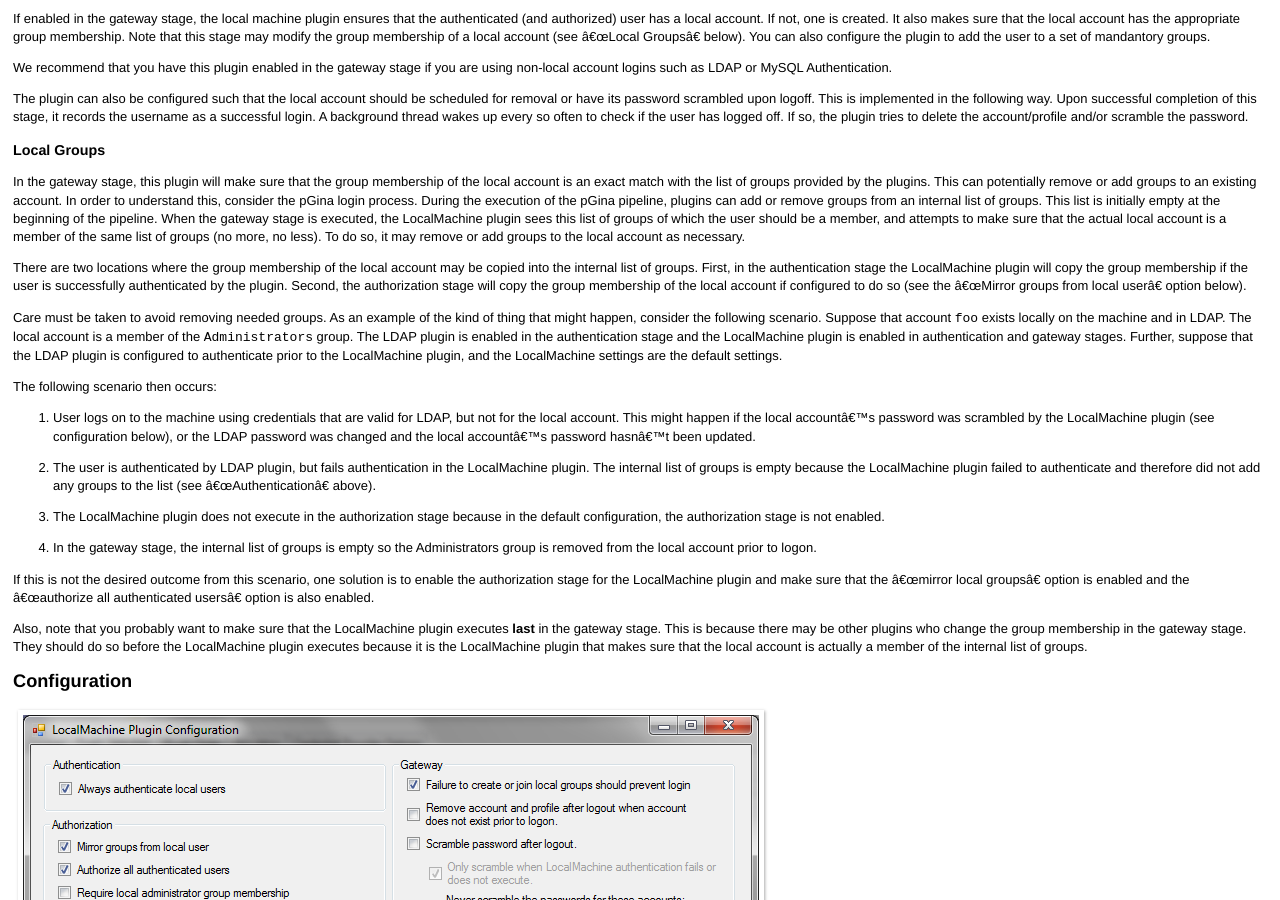
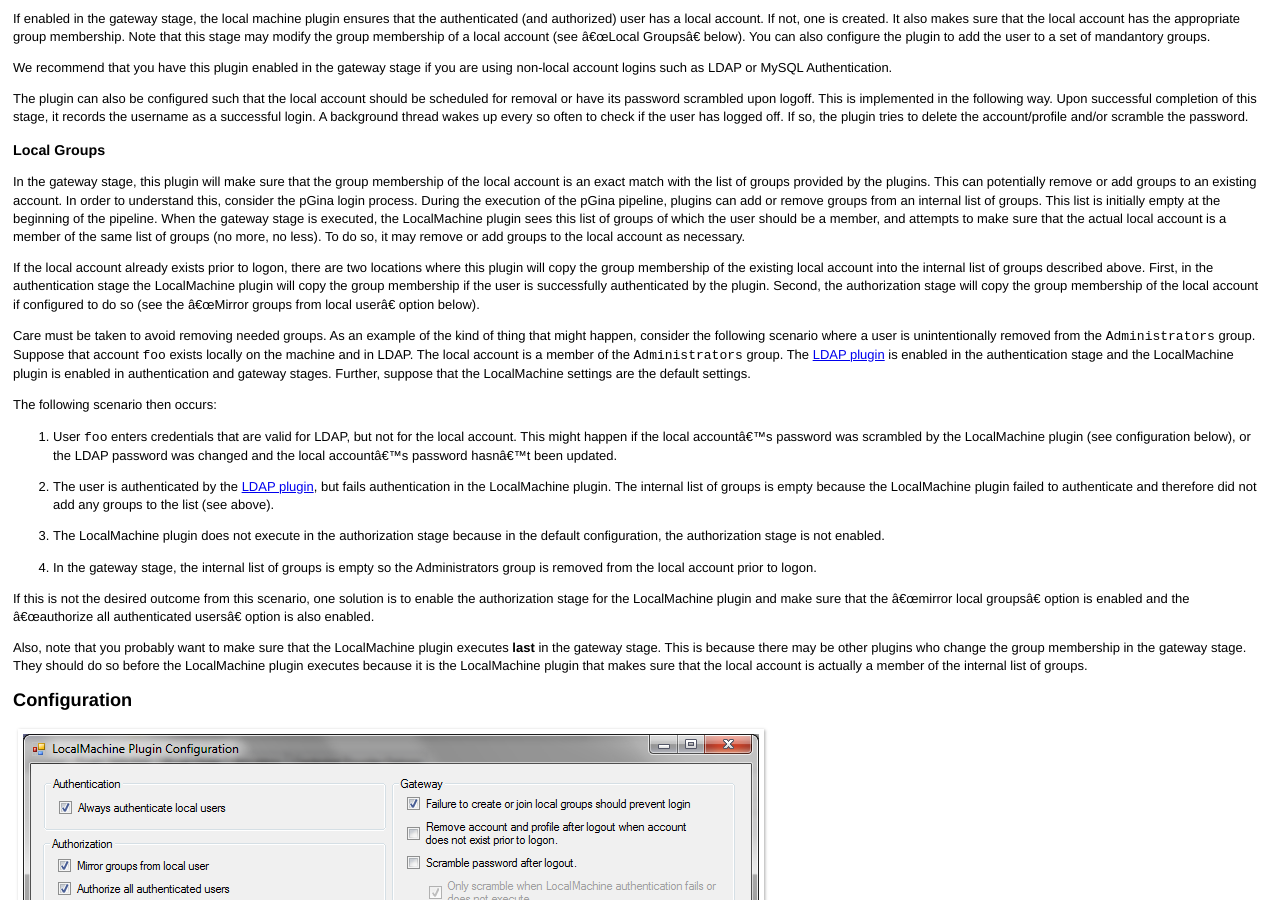
Before and after one commit to pgina/docs, a Jekyll site: the page built from v3.1/local_machine.md, in a window 1280 px wide and 900 px high, scrolled down 741 px. Built offline with Jekyll 4.4.1, drawn with Linux system fonts in a browser that asks for light colours.

Commit message:
LocalMachine clarifications.

```diff
--- a/v3.1/local_machine.md
+++ b/v3.1/local_machine.md
@@ -89,8 +89,10 @@ member, and attempts to make sure that the actual local
 account is a member of the same list of groups (no more, no less).  To do so,
 it may remove or add groups to the local account as necessary.
 
-There are two locations where the group membership of the local account may be
-copied into the internal list of groups.  First, in the authentication stage
+If the local account already exists prior to logon, there are two locations
+where this plugin will
+copy the group membership of the existing local account into the internal
+list of groups described above.  First, in the authentication stage
 the LocalMachine plugin will copy the group membership if the user is successfully
 authenticated by the plugin.  Second, the authorization stage will copy the group
 membership of the local account if configured to do so (see the "Mirror groups from
@@ -98,24 +100,24 @@ local user" option below).
 
 Care must be taken to avoid removing needed groups.  As an example of the kind
 of thing that might happen, consider the following
-scenario.  Suppose that account `foo` exists locally on the machine and in LDAP.  The local
-account is a member of the `Administrators` group.  The LDAP plugin is enabled
+scenario where a user is unintentionally removed from the `Administrators` group.
+Suppose that account `foo` exists locally on the machine and in LDAP.  The local
+account is a member of the `Administrators` group.  The [LDAP plugin](ldap.html) is enabled
 in the authentication stage and the LocalMachine plugin is enabled in authentication and
-gateway stages.  Further,
-suppose that the LDAP plugin is configured to authenticate prior to the LocalMachine
-plugin, and the LocalMachine settings are the default settings.
+gateway stages.  Further, suppose that the LocalMachine settings are the default settings.
 
 The following scenario then occurs:
 
-1.  User logs on to the machine using credentials that are valid for LDAP, but not
+1.  User `foo` enters credentials that are valid for LDAP, but not
    for the local account.  This might happen if the local account's password was
    scrambled by the LocalMachine plugin (see configuration below), or the LDAP
    password was changed and the local account's password hasn't been updated.
 
-2.  The user is authenticated by LDAP plugin, but fails authentication in the
-   LocalMachine plugin.  The internal list of groups is empty because the
+2.  The user is authenticated by the [LDAP plugin](ldap.html), but fails
+   authentication in the LocalMachine plugin.  The internal list of groups is
+   empty because the
    LocalMachine plugin failed to authenticate and therefore did not add any
-   groups to the list (see "Authentication" above).
+   groups to the list (see above).
 
 3.  The LocalMachine plugin does not execute in the authorization stage because
    in the default configuration, the authorization stage is not enabled.
```
